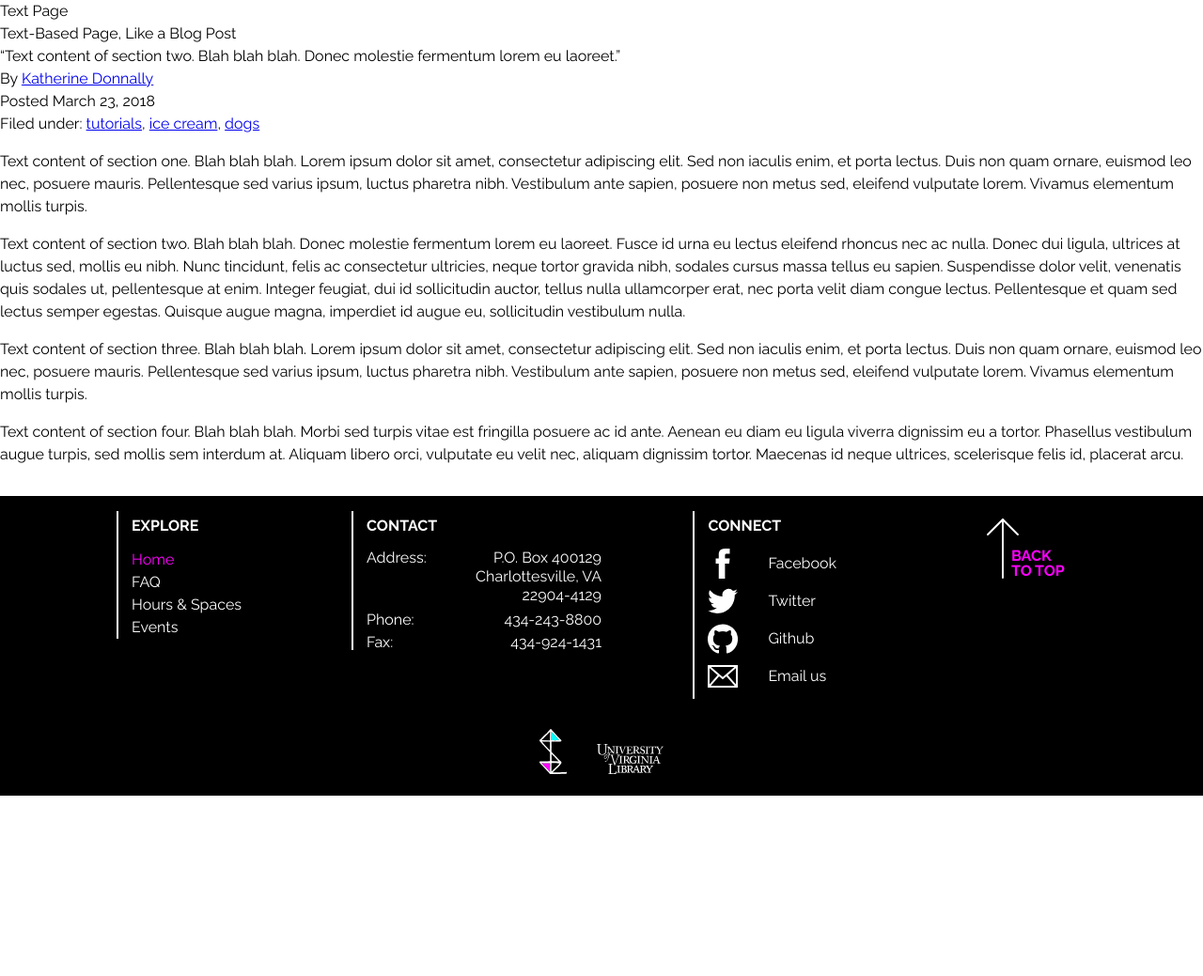
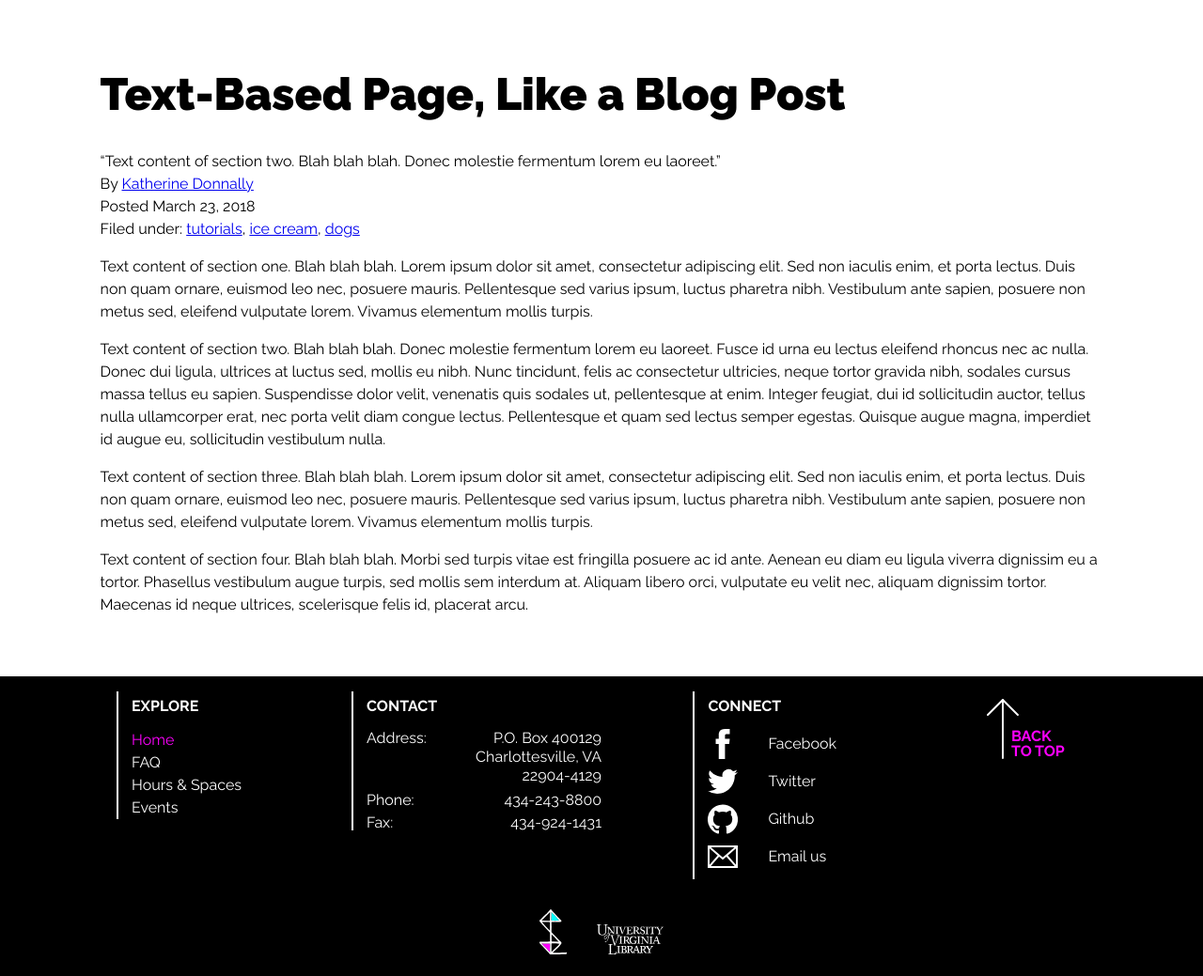
Before and after one commit to kbdonnally/patterns, a Jekyll site: the page built from pages/text.html, in a window 1280 px wide. Shown: the whole page at 94% size. Built offline with Jekyll 4.4.1, drawn with Linux system fonts in a browser that asks for light colours; some web fonts are replaced; before the commit the page ends 900 px from its top, so only the background shows below that.

Commit message:
Assign basic padding & grid structure to text page

```diff
--- a/assets/css/_sass/_text.scss
+++ b/assets/css/_sass/_text.scss
@@ -1,17 +1,30 @@
 .text-main-content {
-
+	position: relative;
+	display: grid;
+	grid-template-areas: "type" "title" "metadata" "content";
+	padding: 1em 4.167%;
+	@media screen and (min-width: 600px) {
+		padding: 1em 8.33%;
+	}
 }
 
 .text__page-type {
-
+	grid-area: type;
+	display: none;
 }
 
 .text__metadata {
-
+	grid-area: metadata;
 }
 
-.text-meta__title {
-
+.text__title {
+	grid-area: title;
+	margin-bottom: .5em;
+	margin-top: 1em;
+//	font-family: "Raleway", sans-serif;
+	font-size: 3rem;
+	font-weight: 900;
+//	text-transform: uppercase;
 }
 
 .text-meta__author {
@@ -27,5 +40,5 @@
 }
 
 .text__content {
-
+	grid-area: content;
 }
```
